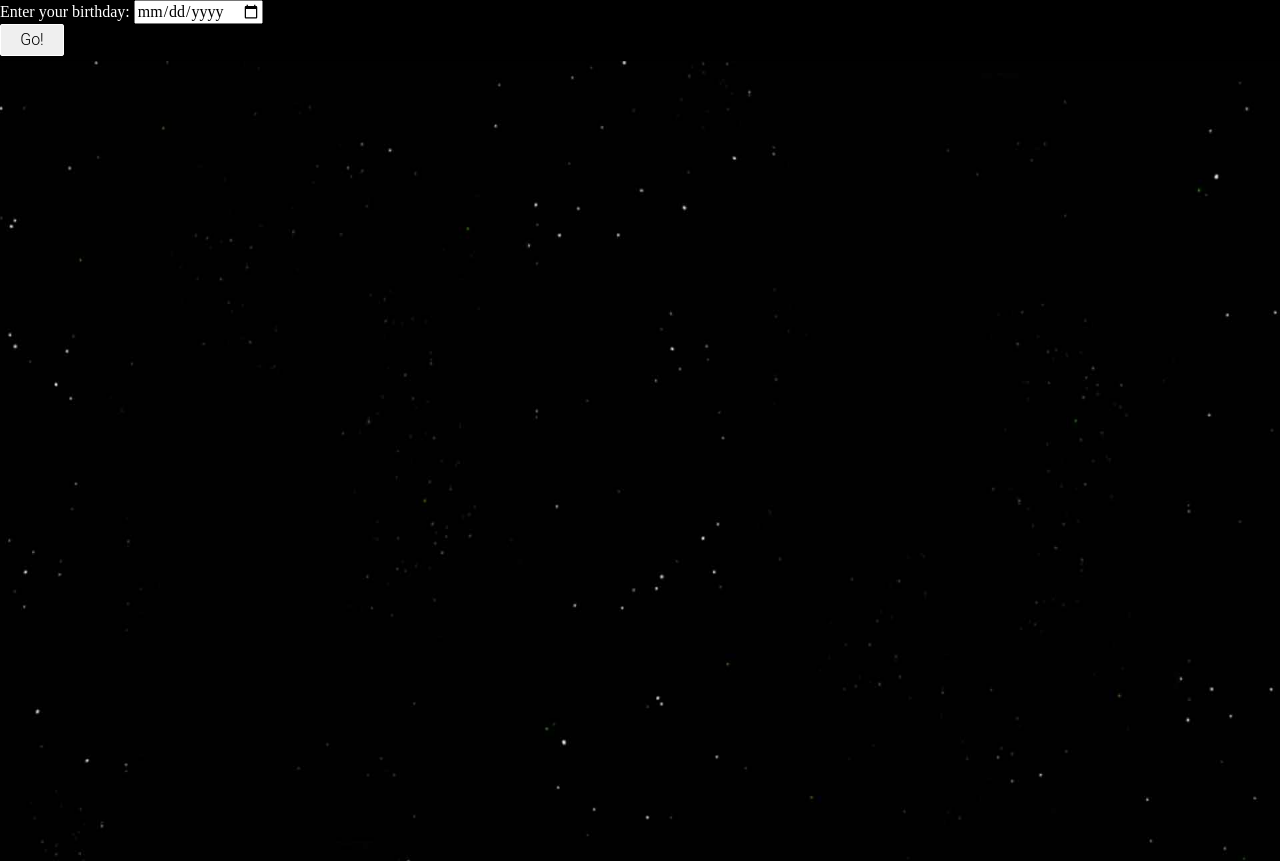
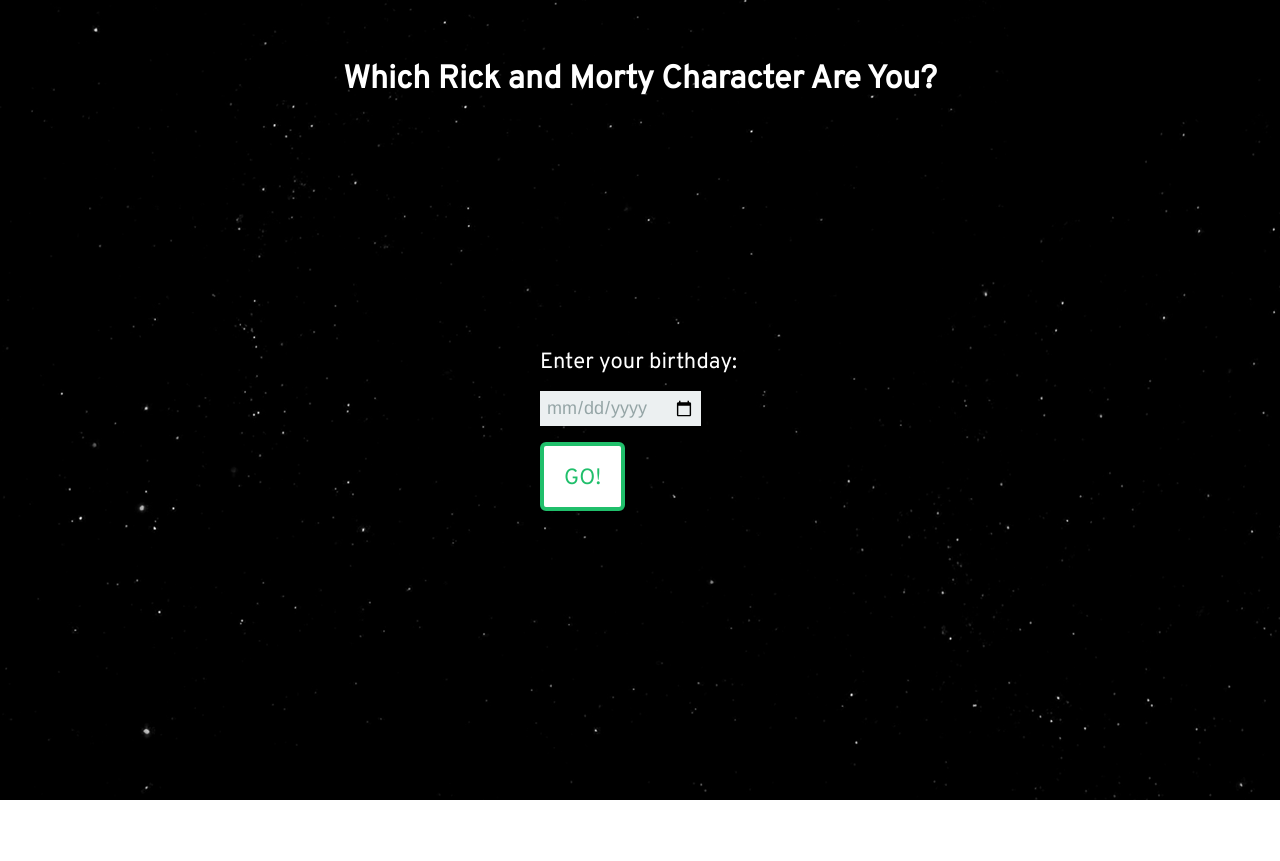
Before and after one commit to jameszangari/idm231, a plain HTML site: page final_project/super_zod/home.html in a window 1280 px wide. After the commit the page ends 800 px from the top, so only its background shows below. Drawn offline with Linux system fonts and the light colour scheme.

Commit message:
beta push
site is semi-complete

```diff
--- a/final_project/super_zod/home.html
+++ b/final_project/super_zod/home.html
@@ -15,19 +15,23 @@
     <title>Rick and Morty Horoscope</title>
 </head>
 <body>
-
+<h1>Which Rick and Morty Character Are You?</h1>
   <div id="wrapper">
     <form action="">
-      <label for="zods">Enter your birthday:</label>
-      <input type="date" id="zodDate" name="zodDate">
+      <label for="zods" class="text"><p class="text">Enter your birthday:</p></label>
+      <div class="padding"><input type="date" id="zodDate" name="zodDate"></div>
     </form>
-    <button id="compute" onclick="computeZod();">Go!</button>
-    <div id="showMe"></div>
+    <div class="padding"><button id="compute" onclick="computeZod();" class="text">Go!</button></div>
+    <div id="showMe" class="text"></div>
   </div>
 
   <script src="selector.js"></script>
-    <img src="../images/wallpapers/portal.png" alt="portal" class="portal">
-    <img src="../images/wallpapers/stars.jpg" alt="stars" class="stars">
+
+  <!-- <img src="../images/wallpapers/portal.png" alt="portal" class="portal"> -->
+  <!-- <img src="../images/wallpapers/stars.jpg" alt="stars" class="stars"> -->
+
+<div class="stars"></div>
+<div class="twinkling"></div>
 
 </body>
 </html>
--- a/final_project/super_zod/horoscope.css
+++ b/final_project/super_zod/horoscope.css
@@ -1,46 +1,145 @@
-html, body {
-  height: 100%;
-  overflow: hidden;
-}
+/* CSS FINAL PROJECT IDM231 */
 
-body {
-  background: #000;
-}
+@import url('https://fonts.googleapis.com/css?family=Overpass&display=swap');
 
-.portal, .stars {
-    width: 100%;
-    height: 100%;
+h1 {
+    color: #fff;
+    font-family: 'Overpass', sans-serif;
+    margin: 0;
+    z-index: 2;
     position: absolute;
-    top: 1;
-    left: 0;
+    top: 10%;
+    left: 50%;
+    margin-right: -50%;
+    transform: translate(-50%, -50%);
 }
 
 #wrapper {
-    color: #fff;
+    display: block;
+    height: 100px;
+    width: 200px;
+    position: absolute;
+    top: 0;
+    left: 0;
+    right: 0;
+    bottom: 0;
+    margin: auto;
+    z-index: 2;
 }
 
 #compute {
-    display:inline-block;
-    padding:0.35em 1.2em;
-    border:0.1em solid #FFFFFF;
-    margin:0 0.3em 0.3em 0;
-    border-radius:0.12em;
-    box-sizing: border-box;
-    text-decoration:none;
-    font-family:'Roboto',sans-serif;
-    font-weight:300;
-    text-align:center;
-    transition: all 0.2s;
+    color: #20bf6b !important;
+    text-transform: uppercase;
+    background: #ffffff;
+    padding: 20px;
+    padding-bottom: 1rem;
+    border: 4px solid #20bf6b !important;
+    border-radius: 6px;
+    display: inline-block;
+    transition: all 0.3s ease 0s;
 }
 
-#compute:hover{
-    color:#000000;
-    background-color:#FFFFFF;
+#compute:hover {
+    color: #494949 !important;
+    border-radius: 50px;
+    border-color: #494949 !important;
+    transition: all 0.3s ease 0s;
+    cursor: pointer;
 }
 
-@media all and (max-width:30em) {
-    #compute {
-        display: block;
-        margin: 0.4em auto;
-    }
+.text {
+    font-family: 'Overpass', sans-serif;
+    color: #fff;
+    font-size: 22px;
+    padding-bottom: 1rem;
 }
+
+.padding {
+    padding-bottom: 1rem;
+}
+
+/* Removes the clear button from date inputs */
+input[type="date"]::-webkit-clear-button {
+    display: none;
+}
+
+/* Removes the spin button */
+input[type="date"]::-webkit-inner-spin-button {
+    display: none;
+}
+
+/* Always display the drop down caret */
+input[type="date"]::-webkit-calendar-picker-indicator {
+    color: #2c3e50;
+}
+
+/* A few custom styles for date inputs */
+input[type="date"] {
+    appearance: none;
+    -webkit-appearance: none;
+    color: #95a5a6;
+    font-family: "Helvetica", arial, sans-serif;
+    font-size: 18px;
+    border:1px solid #ecf0f1;
+    background:#ecf0f1;
+    padding:5px;
+    display: inline-block !important;
+    visibility: visible !important;
+}
+
+input[type="date"], focus {
+    color: #95a5a6;
+    box-shadow: none;
+    -webkit-box-shadow: none;
+    -moz-box-shadow: none;
+}
+
+/* STARS BACKGROUND */
+* {
+    margin: 0;
+    padding: 0;
+}
+
+@keyframes move-twink-back {
+    from {background-position:0 0;}
+    to {background-position:-10000px 5000px;}
+}
+@-webkit-keyframes move-twink-back {
+    from {background-position:0 0;}
+    to {background-position:-10000px 5000px;}
+}
+@-moz-keyframes move-twink-back {
+    from {background-position:0 0;}
+    to {background-position:-10000px 5000px;}
+}
+@-ms-keyframes move-twink-back {
+    from {background-position:0 0;}
+    to {background-position:-10000px 5000px;}
+}
+
+.stars, .twinkling {
+  position:absolute;
+  top:0;
+  left:0;
+  right:0;
+  bottom:0;
+  width:100%;
+  height:100%;
+  display:block;
+}
+
+.stars {
+  background:#000 url(../images/wallpapers/stars.png) repeat top center;
+  z-index:0;
+}
+
+.twinkling{
+  background:transparent url(../images/wallpapers/twinkling.png) repeat top center;
+  z-index:1;
+
+  -moz-animation:move-twink-back 200s linear infinite;
+  -ms-animation:move-twink-back 200s linear infinite;
+  -o-animation:move-twink-back 200s linear infinite;
+  -webkit-animation:move-twink-back 200s linear infinite;
+  animation:move-twink-back 200s linear infinite;
+}
```
Also changed, not shown: final_project/images/wallpapers/stars.png (added), final_project/images/wallpapers/twinkling.png (added).
